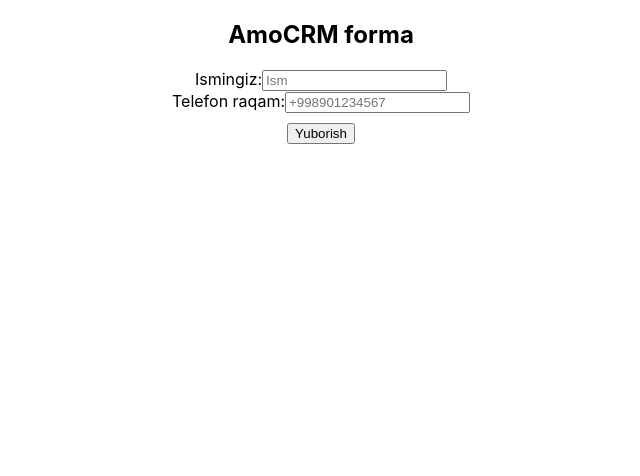
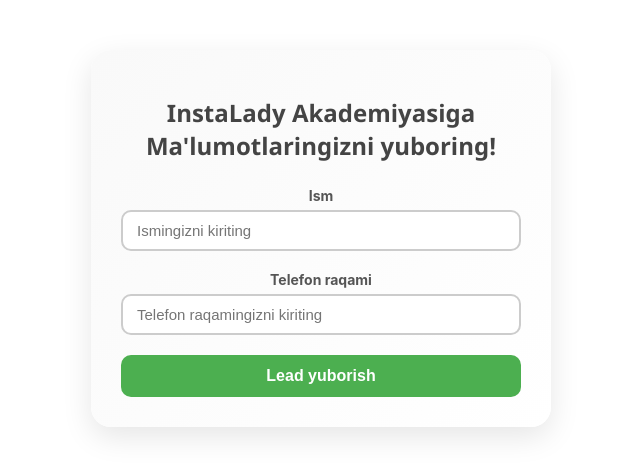
Before and after one commit to yoljasro/formicinstalady, a React (Create React App) app: page / in a window 1280 px wide. Shown: the top 476 px of the page, without its empty margins (319-959 px from the left). Built offline with nearby package versions, Linux system fonts and the light colour scheme.

Commit message:
changing

```diff
--- /dev/null
+++ b/src/components/ContactForm.css
@@ -0,0 +1,106 @@
+/* ContactForm.css */
+
+.contact-container {
+    max-width: 400px;
+    margin: 50px auto;
+    padding: 30px;
+    background: linear-gradient(135deg, #f9f9f9, #ffffff);
+    border-radius: 20px;
+    box-shadow: 0 10px 30px rgba(0, 0, 0, 0.1);
+    animation: fadeIn 0.6s ease-in-out;
+  }
+
+  .contact-title {
+    font-size: 24px;
+    text-align: center;
+    margin-bottom: 25px;
+    font-family: 'Segoe UI', sans-serif;
+    color: #444;
+  }
+
+  .contact-form .input-group {
+    margin-bottom: 20px;
+    display: flex;
+    flex-direction: column;
+  }
+
+  .contact-form label {
+    margin-bottom: 6px;
+    color: #555;
+    font-weight: bold;
+    font-size: 14px;
+  }
+
+  .contact-form input {
+    padding: 10px 14px;
+    border: 2px solid #ccc;
+    border-radius: 10px;
+    font-size: 15px;
+    transition: all 0.3s ease;
+  }
+
+  .contact-form input:focus {
+    outline: none;
+    border-color: #4CAF50;
+    box-shadow: 0 0 5px rgba(76, 175, 80, 0.3);
+  }
+
+  .submit-button {
+    padding: 12px 0;
+    width: 100%;
+    background-color: #4CAF50;
+    color: white;
+    font-size: 16px;
+    font-weight: bold;
+    border: none;
+    border-radius: 10px;
+    cursor: pointer;
+    transition: all 0.3s ease;
+  }
+
+  .submit-button:hover {
+    background-color: #45a049;
+    transform: translateY(-2px);
+    box-shadow: 0 4px 15px rgba(0, 0, 0, 0.1);
+  }
+
+  .message {
+    margin-top: 20px;
+    padding: 10px;
+    border-radius: 8px;
+    font-weight: 500;
+    text-align: center;
+    animation: fadeInUp 0.4s ease-in-out;
+  }
+
+  .success {
+    background-color: #e0f7e9;
+    color: #2e7d32;
+  }
+
+  .error {
+    background-color: #fdecea;
+    color: #c62828;
+  }
+
+  @keyframes fadeIn {
+    from {
+      opacity: 0;
+      transform: translateY(-15px);
+    }
+    to {
+      opacity: 1;
+      transform: translateY(0);
+    }
+  }
+
+  @keyframes fadeInUp {
+    from {
+      opacity: 0;
+      transform: translateY(10px);
+    }
+    to {
+      opacity: 1;
+      transform: translateY(0);
+    }
+  }
--- a/src/components/form.jsx
+++ b/src/components/form.jsx
@@ -1,74 +1,76 @@
-import React, { useState } from "react";
-import axios from "axios";
+import React, { useState } from 'react';
+import axios from 'axios';
+import './ContactForm.css'; // 👈 CSS fayl ulanadi
 
 const ContactForm = () => {
-  const [name, setName] = useState("");
-  const [phone, setPhone] = useState("");
+  const [name, setName] = useState('');
+  const [phone, setPhone] = useState('');
+  const [message, setMessage] = useState('');
 
-  const handleSubmit = async (e) => {
+  const sendLead = async (e) => {
     e.preventDefault();
 
+    if (!name || !phone) {
+      setMessage("Iltimos, barcha maydonlarni to'ldiring.");
+      return;
+    }
+
     try {
-      // 1. AmoCRM token (bu sizda allaqachon bo'lishi kerak)
-      const accessToken = "YOUR_ACCESS_TOKEN"; // bu yerga haqiqiy token yoziladi
+      const response = await axios.post('http://localhost:4000/api/send-to-amocrm', {
+        name,
+        phone,
+      });
 
-      // 2. Contact ma'lumotlarini yuborish
-      const response = await axios.post(
-        "https://YOUR_DOMAIN.amocrm.com/api/v4/contacts", // domeningizni yozing
-        [
-          {
-            name: name,
-            custom_fields_values: [
-              {
-                field_code: "PHONE",
-                values: [{ value: phone }]
+      if (response.data.success) {
+        setMessage("✅ Lead muvaffaqiyatli yuborildi.");
+        setName('');
+        setPhone('');
+      } else {
+        setMessage("❌ Noma'lum xatolik yuz berdi.");
       }
-            ]
-          }
-        ],
-        {
-          headers: {
-            Authorization: `Bearer ${accessToken}`,
-            "Content-Type": "application/json"
-          }
-        }
-      );
-
-      console.log("✅ Contact added successfully:", response.data);
-      alert("Ma'lumot AmoCRMga yuborildi!");
-
-    } catch (error) {
-      console.error("❌ Xatolik:", error);
-      alert("Xatolik yuz berdi. Console ni tekshiring.");
+    } catch (err) {
+      console.error('❌ Lead yuborishda xatolik:', err.message);
+      setMessage('Xatolik yuz berdi: ' + err.message);
     }
   };
 
   return (
-    <form onSubmit={handleSubmit} style={{ width: "300px", margin: "0 auto" }}>
-      <h2>AmoCRM forma</h2>
-
-      <label>Ismingiz:</label>
+    <div className="contact-container">
+      <h1 className="contact-title">InstaLady Akademiyasiga Ma'lumotlaringizni yuboring!</h1>
+      <form onSubmit={sendLead} className="contact-form">
+        <div className="input-group">
+          <label htmlFor="name">Ism</label>
           <input
+            id="name"
             type="text"
             value={name}
-        required
             onChange={(e) => setName(e.target.value)}
-        placeholder="Ism"
+            placeholder="Ismingizni kiriting"
           />
+        </div>
 
-      <label>Telefon raqam:</label>
+        <div className="input-group">
+          <label htmlFor="phone">Telefon raqami</label>
           <input
+            id="phone"
             type="tel"
             value={phone}
-        required
             onChange={(e) => setPhone(e.target.value)}
-        placeholder="+998901234567"
+            placeholder="Telefon raqamingizni kiriting"
           />
+        </div>
 
-      <button type="submit" style={{ marginTop: "10px" }}>
-        Yuborish
+        <button type="submit" className="submit-button">
+          Lead yuborish
         </button>
       </form>
+
+      {message && (
+        <div className={`message ${message.includes('Xatolik') ? 'error' : 'success'}`}>
+          {message}
+        </div>
+      )}
+    </div>
   );
 };
 
```
Lines whose indentation alone changed are shown as unchanged.
